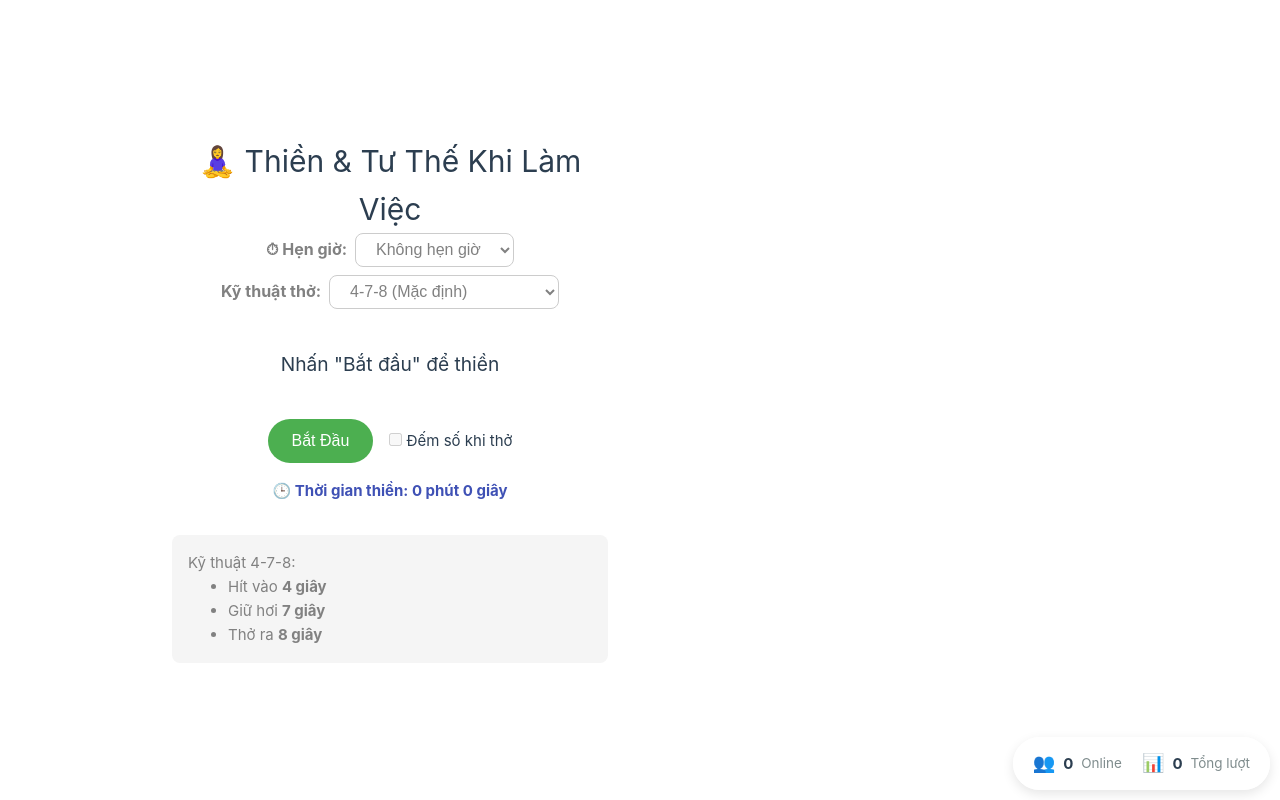
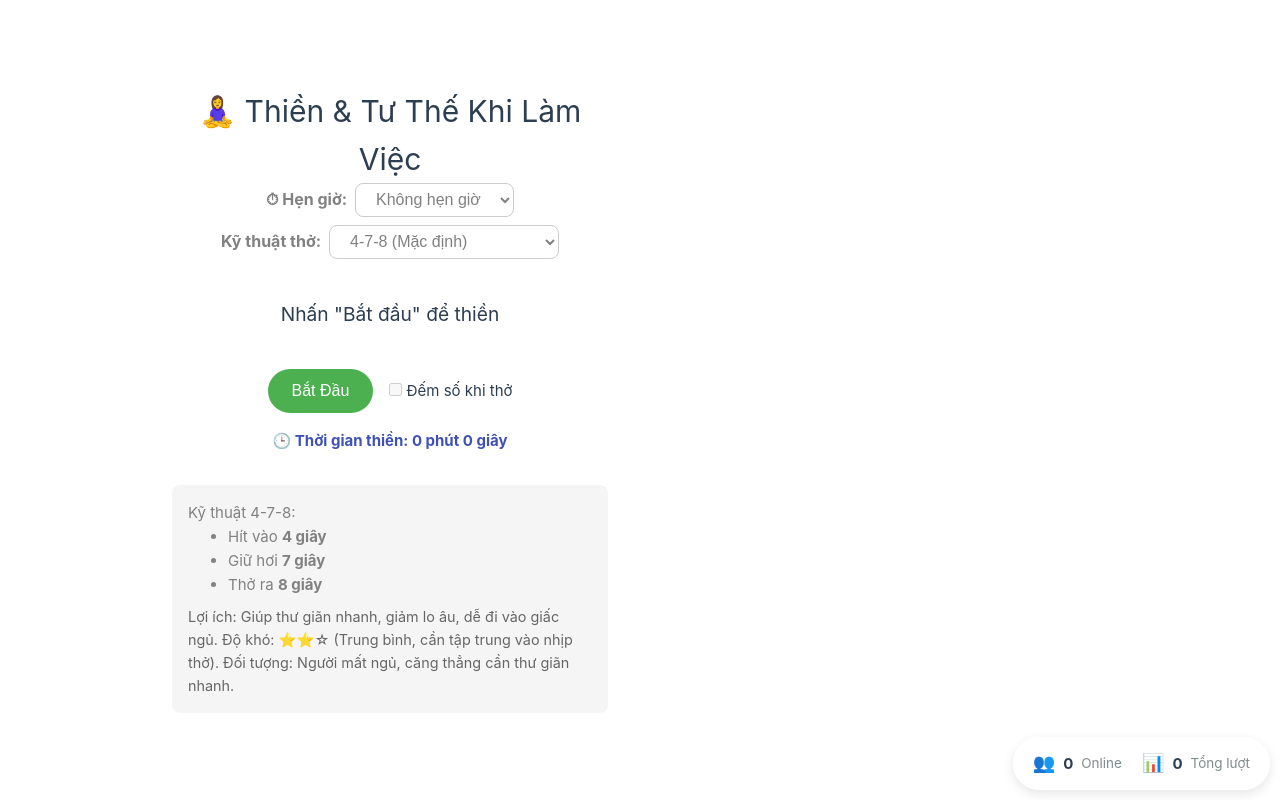
Before and after one commit to hoangthach1402/reminder, a Vue app: page / in a window 1280 px wide. Built offline with nearby package versions, Linux system fonts and the light colour scheme; no server answers; the database is empty.

Commit message:
style breath guide div

```diff
--- a/src/App.vue
+++ b/src/App.vue
@@ -244,6 +244,7 @@ onBeforeUnmount(() => {
     <li>Giữ hơi <span>7 giây</span></li>
     <li>Thở ra <span>8 giây</span></li>
   </ul>
+  <p class="benefit">Lợi ích: Giúp thư giãn nhanh, giảm lo âu, dễ đi vào giấc ngủ. Độ khó: ⭐⭐☆ (Trung bình, cần tập trung vào nhịp thở). Đối tượng: Người mất ngủ, căng thẳng cần thư giãn nhanh.</p>
 </div>
 
     <div class="breath-guide" v-else>
```
Lines whose indentation alone changed are shown as unchanged.
